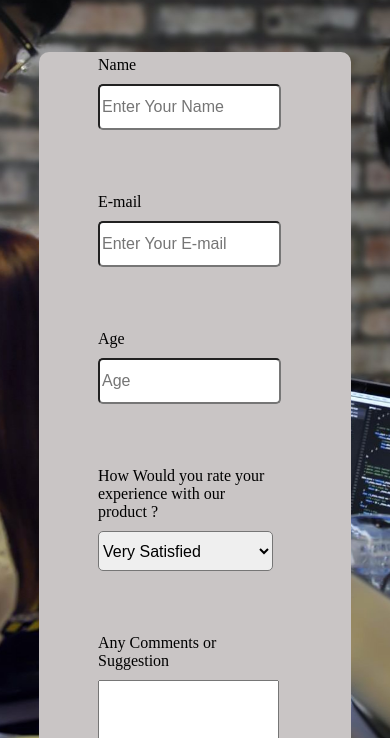
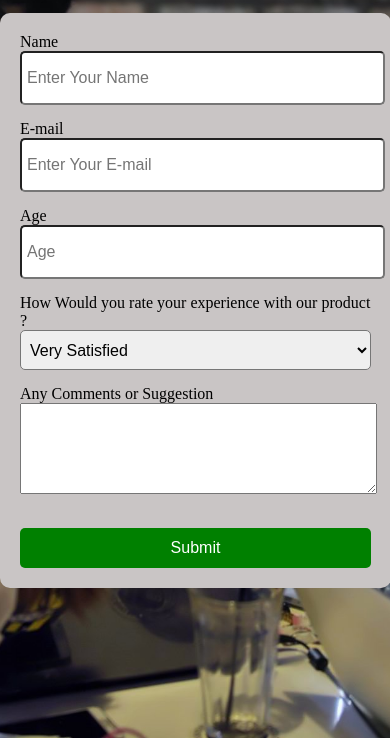
Before and after one commit to Akshay7311/Product-Surevey-Form, a plain HTML site: page index.html in a window 390 px wide. Shown: the part 106-844 px from the top of the page. Drawn offline with Linux system fonts and the light colour scheme.

Commit message:
style.css
responsive

```diff
--- a/style.css
+++ b/style.css
@@ -1,65 +1,80 @@
 html, body {
-  background-image:url('Survey-imag.jpeg');
+  background-image: url('Survey-imag.jpeg');
+  background-size: cover;
   background-repeat: no-repeat;
-  background-size: cover;
   background-position: center;
-/*   color: white; */
   margin: 0;
   height: 100%;
   width: 100%;
   overflow: hidden;
+  position: relative;
 }
-#derscrpion{
+
+#derscrpion {
+  color: white;
   text-align: center;
   font-style: italic;
   margin-top: 0%;
 }
-#title{
+
+#title {
+  color: white;
   font-weight: 400;
   margin-top: 30px;
   text-align: center;
-    margin-bottom: 0%;
+  margin-bottom: 0%;
 }
-#survey-form{
-  background-color:#c9c5c5;
+
+#survey-form {
+  background-color: #c9c5c5;
   width: 80%;
   margin: 0 auto;
   border-radius: 10px;
+  padding: 20px;
+  max-height: 70vh; /* Set a maximum height for scrolling */
+  overflow-y: auto; /* Enable vertical scrolling if content exceeds max-height */
+}
 
-}
-textarea{
-  width: 90%;
+textarea {
+  width: 100%;
   height: 85px;
   font-size: 16px;
 }
-label{
-  width:90%;
+
+label {
+  width: 100%;
   margin-bottom: 10px;
 }
-input,select{
-  width:90%;
+
+input, select {
+  width: 100%;
   height: 40px;
   border-radius: 5px;
-  font-size:16px;
-}
-.form-div{
-  margin: 55px;
-/*   margin:0 auto  1.25rem auto; */
-  padding:0.25rem;
-    display:flex;
-  flex-direction:column;
-align-content: center;
-
+  font-size: 16px;
+  padding: 5px;
 }
 
-.form-div-btn{
+.form-div {
+  margin-bottom: 15px;
+}
+
+.form-div-btn {
   margin-top: 30px;
-  margin-left: 55px;
+  text-align: center;
 }
-input[type="submit"]{
-  width: 90%;
+
+input[type="submit"] {
+  width: 100%;
   color: white;
   background-color: green;
-  border: 1px solid green;
-  margin-bottom: 30px;
+  border: none;
+  padding: 10px;
+  cursor: pointer;
 }
+
+/* Media query for responsiveness */
+@media screen and (max-width: 768px) {
+  #survey-form {
+    width: 90%; /* Adjust width for smaller screens */
+  }
+}
```
